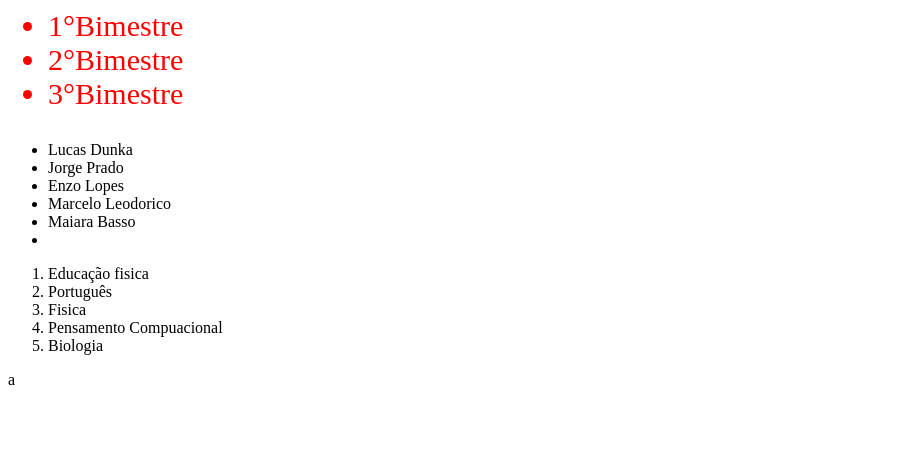
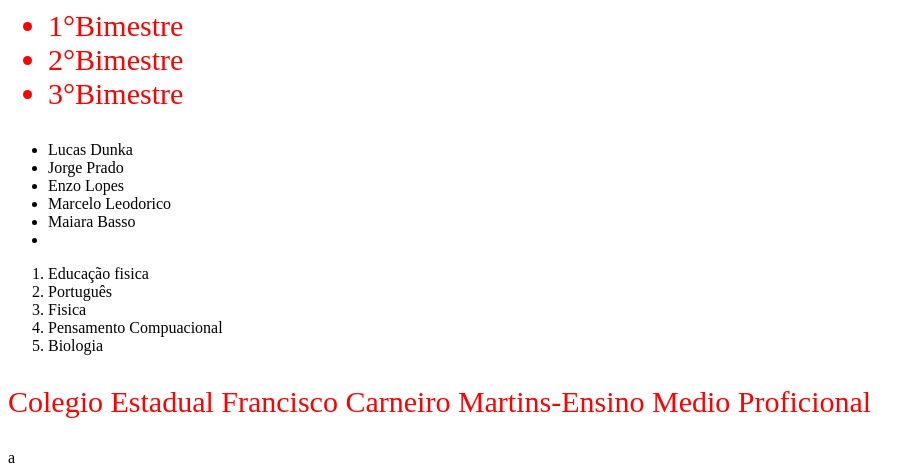
Before and after one commit to Emy27DM/1c-emilly-machadoo, a plain HTML site: page index.html in a window 1280 px wide. Shown: the part 338-813 px from the top of the page, without its empty margins (0-924 px from the left). Drawn offline with Linux system fonts and the light colour scheme.

Commit message:
Update index.html

```diff
--- a/index.html
+++ b/index.html
@@ -30,6 +30,9 @@
         <li> Biologia</li>
 </ol>
 
+	<footer>
+	<p id="rodape2">Colegio Estadual Francisco Carneiro  Martins-Ensino Medio Proficional
+	</footer>
 </body>
 
 
```
